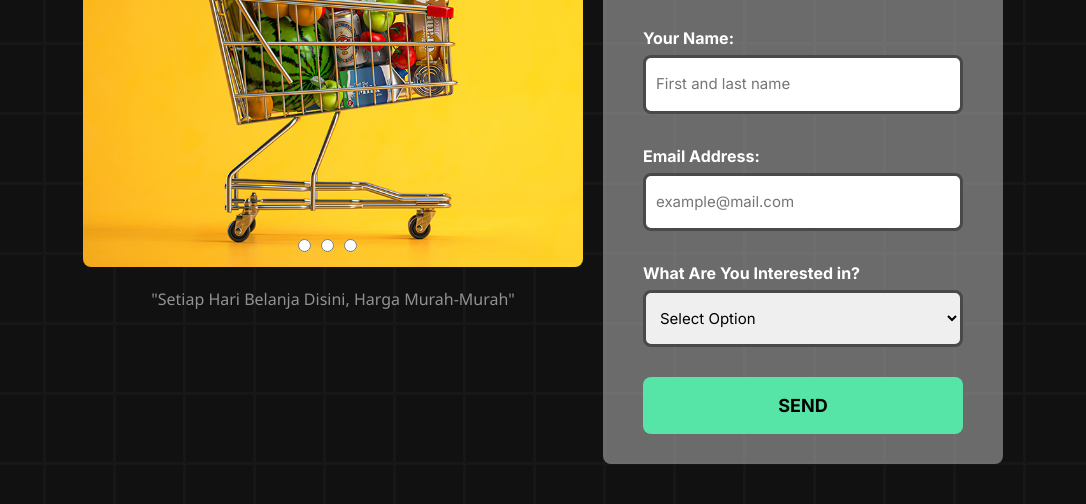
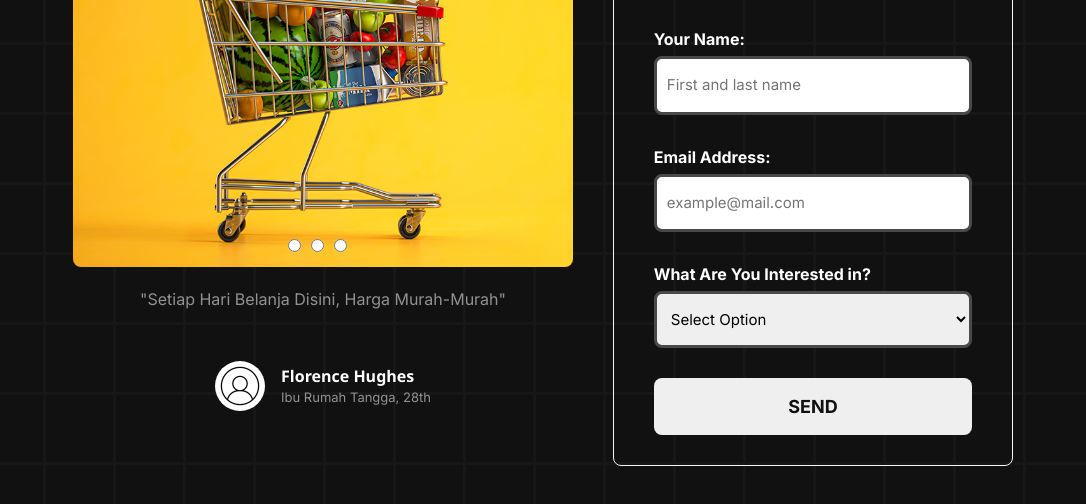
Before and after one commit to revou-fundamental-course/22-jan-24-nadyarere, a plain HTML site: page index.html in a window 1280 px wide. Shown: the part 518-1022 px from the top of the page, without its empty margins (97-1183 px from the left). Drawn offline with nearby package versions, Linux system fonts and the light colour scheme.

Commit message:
adding user info

```diff
--- a/css/style.css
+++ b/css/style.css
@@ -160,6 +160,39 @@ main {
   align-items: center;
 }
 
+.user-info {
+  display: flex;
+  justify-content: center;
+  align-items: center;
+  margin-top: 50px;
+}
+
+.user-info img {
+  height: 50px;
+  width: 50px;
+  border-radius: 50%;
+  -webkit-border-radius: 50%;
+  -moz-border-radius: 50%;
+  -ms-border-radius: 50%;
+  -o-border-radius: 50%;
+}
+
+.user-info div {
+  margin-left: 16px;
+}
+
+main .description .user-info h1 {
+  color: var(--text-color);
+  margin: 0;
+  font-size: medium;
+  font-weight: bold;
+}
+
+main .description .user-info p {
+  font-size: small;
+  margin-top: 0;
+}
+
 .carousel {
   width: 100%;
 }
@@ -180,19 +213,19 @@ main {
   gap: 10px;
 }
 
-main h3 {
+main .description p {
   font-size: medium;
   color: var(--text-color-opacity);
   margin-top: 20px;
 }
 
 .form-contact {
-  margin-left: 20px;
+  margin-left: 40px;
   padding-top: 16px;
   display: flex;
   flex-direction: column;
   width: 400px;
-  background-color: #cacaca7c;
+  border: 1px solid var(--primary-color-two);
   align-items: center;
   border-radius: 8px;
 }
@@ -232,11 +265,20 @@ main h3 {
 }
 
 .form-contact form button {
-  background-color: #57e5a7;
   border: none;
-  color: #000;
+  color: var(--primary-color);
   font-weight: bold;
-  font-size: larger
+  font-size: larger;
+  transition: all ease-in 0.3s;
+  -webkit-transition: all ease-in 0.3s;
+  -moz-transition: all ease-in 0.3s;
+  -ms-transition: all ease-in 0.3s;
+  -o-transition: all ease-in 0.3s;
+}
+
+.form-contact form button:hover {
+  background-color: var(--button-hover);
+  color: var(--text-color);
 }
 
 @media screen and (max-width: 768px) {
--- a/index.html
+++ b/index.html
@@ -78,7 +78,15 @@
           </div>
         </div>
 
-        <h3>"Setiap Hari Belanja Disini, Harga Murah-Murah"</h3>
+        <p>"Setiap Hari Belanja Disini, Harga Murah-Murah"</p>
+
+        <div class="user-info">
+          <img src="./assets/user.jpg" alt="" />
+          <div>
+            <h1>Florence Hughes</h1>
+            <p>Ibu Rumah Tangga, 28th</p>
+          </div>
+        </div>
       </div>
 
       <div class="form-contact">
```
Also changed, not shown: assets/user.jpg (added).
